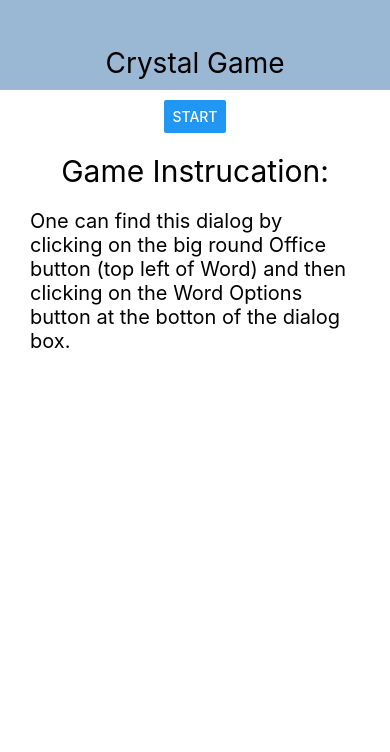
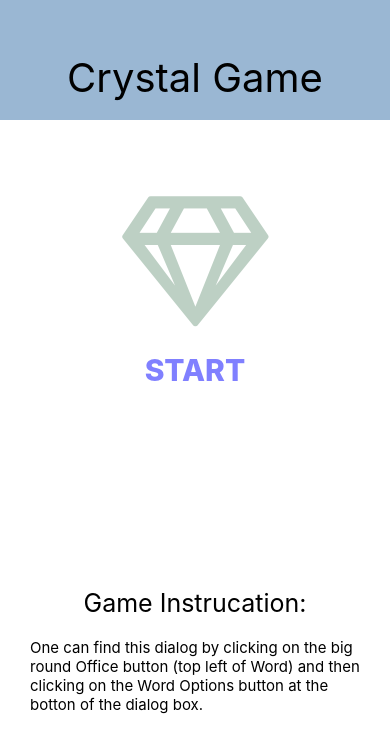
Before and after one commit to Brianzzl/CrystalGame, a React Native app: screen / in a window 390 px wide. Shown: the top 752 px of the page. Built offline with nearby package versions, Linux system fonts and the light colour scheme.

Commit message:
added fonts  and finish basic start screen

```diff
--- a/components/Header.js
+++ b/components/Header.js
@@ -12,7 +12,7 @@ const Header = () => {
 const styles = StyleSheet.create({
   header: {
     width: '100%',
-    height: 90,
+    height: 120,
     backgroundColor: Colors.blue,
     paddingTop: 35,
     alignItems: 'center',
@@ -20,7 +20,7 @@ const styles = StyleSheet.create({
   },
   headerText: {
     color: 'black',
-    fontSize: 28,
+    fontSize: 40,
   },
 });
 
--- /dev/null
+++ b/components/Icons.js
@@ -0,0 +1,3 @@
+// import Icon from 'react-native-vector-icons/FontAwesome';
+
+// const myIcon = <Icon name="rocket" size={30} color="#900" />;
--- a/package.json
+++ b/package.json
@@ -11,7 +11,8 @@
   },
   "dependencies": {
     "react": "16.11.0",
-    "react-native": "0.62.0"
+    "react-native": "0.62.0",
+    "react-native-vector-icons": "^6.6.0"
   },
   "devDependencies": {
     "@babel/core": "7.9.0",
--- a/screens/StartScreen.js
+++ b/screens/StartScreen.js
@@ -1,11 +1,15 @@
 import React from 'react';
-import {View, Text, StyleSheet, Button} from 'react-native';
+import {View, Text, StyleSheet, Button, TouchableOpacity} from 'react-native';
+import Icon from 'react-native-vector-icons/FontAwesome5';
+import Colors from '../constants/colors';
 
-import Colors from '../constants/colors';
 const StartScreen = props => {
   return (
     <View style={styles.screen}>
-      <Button title="START" />
+      <Icon style={styles.icon} name="gem" size={130} color={Colors.green} />
+      <TouchableOpacity style={styles.button}>
+        <Text style={styles.buttonText}>START</Text>
+      </TouchableOpacity>
 
       <Text style={styles.instructionTitle}>Game Instrucation:</Text>
       <Text style={styles.instruction}>
@@ -24,14 +28,27 @@ const styles = StyleSheet.create({
     padding: 10,
     alignItems: 'center',
   },
-  instructionTitle: {
+  icon: {
+    paddingTop: 60,
+  },
+  button: {
     paddingVertical: 20,
-    paddingHorizontal: 20,
+  },
+  buttonText: {
+    color: '#8080ff',
+    fontWeight: '800',
     fontSize: 30,
   },
+  instructionTitle: {
+    paddingTop: 180,
+    paddingBottom: 20,
+    fontSize: 25,
+    textAlign: 'left',
+  },
   instruction: {
-    fontSize: 20,
+    fontSize: 15,
     paddingHorizontal: 20,
+    textAlign: 'left',
   },
 });
 
```
Also changed, not shown: 23 other files (tests, documents, lock files or other folders).
